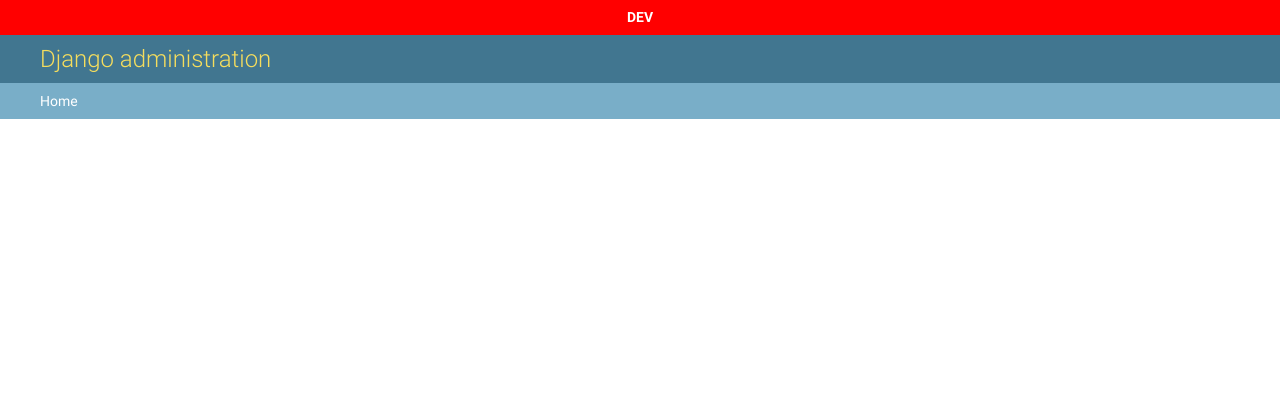
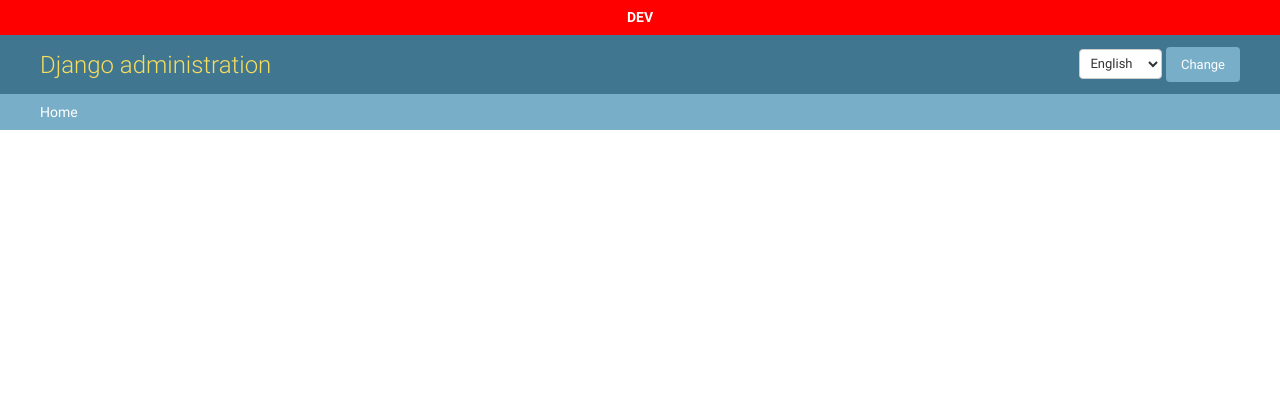
Before and after one commit to abz1212/E-donations, a Django app: template templates/admin/base_site.html in a window 1280 px wide. Shown: the top 420 px of the page. Run offline with Django 3.2, Linux system fonts and the light colour scheme; the template is opened without the code that fills it: most values are stand-ins (such as "Sample title", 1, 10 or a date in 2020); parts of the project's set-up code (start-up, migrations or seed data) failed here and were passed over.

Commit message:
add translation

```diff
--- a/e_donations/settings.py
+++ b/e_donations/settings.py
@@ -162,7 +162,7 @@ USE_TZ = True
 # https://docs.djangoproject.com/en/dev/ref/settings/#locale-paths
 LOCALE_PATHS = [BASE_DIR.joinpath("local")]
 
-LANGUAGES = (("en", _("English")), ("ar", _("Arabic")), ("am", _("Amharic")))
+LANGUAGES = (("en", _("English")), ("am", _("Amharic")))
 
 # TEMPLATES
 # ------------------------------------------------------------------------------
--- a/e_donations/urls.py
+++ b/e_donations/urls.py
@@ -7,6 +7,7 @@ from django.views.generic import TemplateView
 
 
 urlpatterns = i18n_patterns(
+    path(route="i18n/", view=include("django.conf.urls.i18n")),
     path(f"{settings.ADMIN_URL}/", admin.site.urls),
     path(
         ".well-known/security.txt",
--- a/templates/admin/base_site.html
+++ b/templates/admin/base_site.html
@@ -1,5 +1,6 @@
 {% extends "admin/base_site.html" %}
 {% load static %}
+{% load i18n %}
 
 {% block extrastyle %}
 
@@ -17,3 +18,18 @@ body:before {
 </style>
 
 {% endblock %}
+
+{% block nav-global %}
+     <form action="{% url 'set_language' %}" method="POST">
+        {% csrf_token %}
+
+         <input type="hidden" id="languageSwitcher" name="selected" value="{{ redirect_to}}">
+
+             <select name="language" id="languageField">
+                <option value="en" {% if "en" == LANGUAGE_CODE %} selected {% endif %}>{% trans "English" %}</option>
+                <option value="am" {% if "am" == LANGUAGE_CODE %} selected {% endif %}>{% trans "Amharic" %}</option>
+            </select>
+
+        <input type="submit" id="languageSwitcher" value="Change">
+    </form>
+{% endblock %}
```
Also changed, not shown: local/am/LC_MESSAGES/django.po (added), 1 other file.
